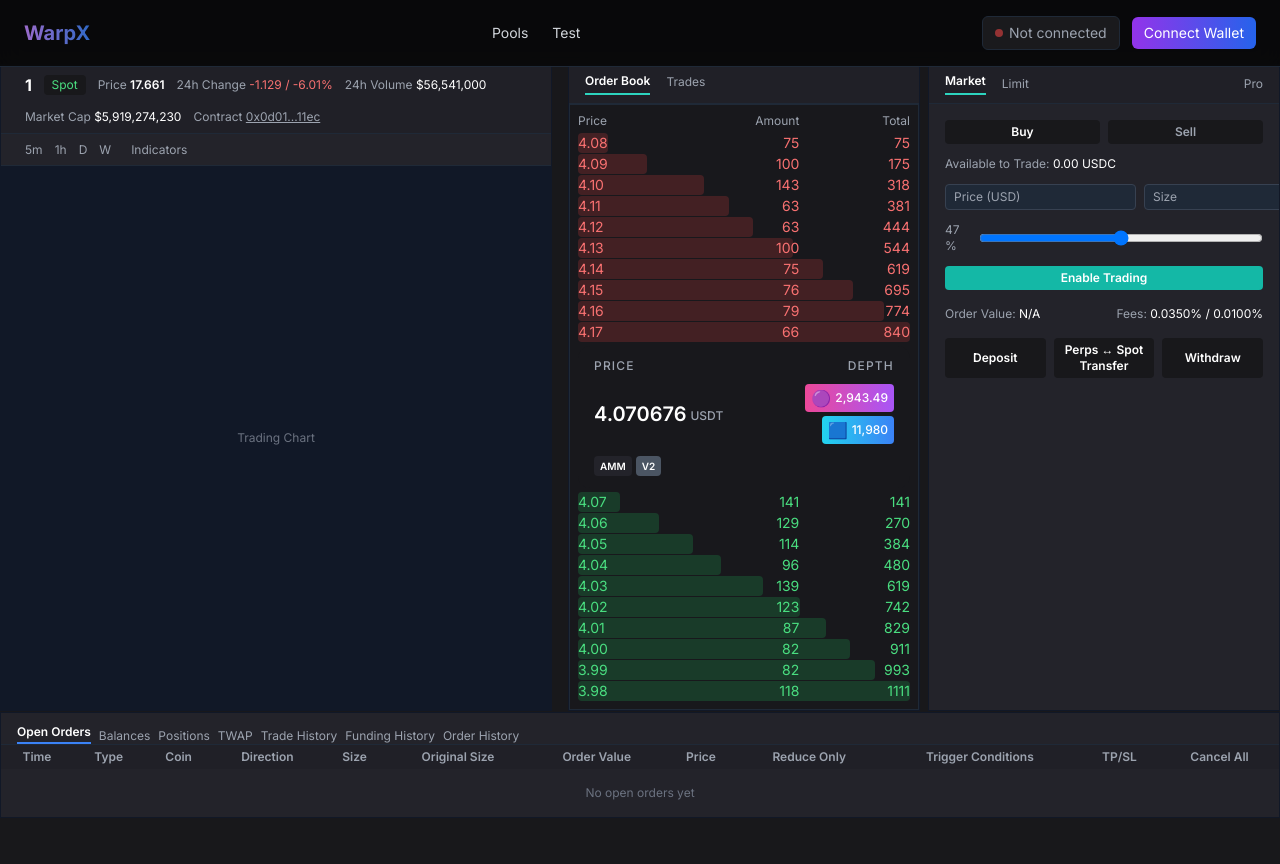
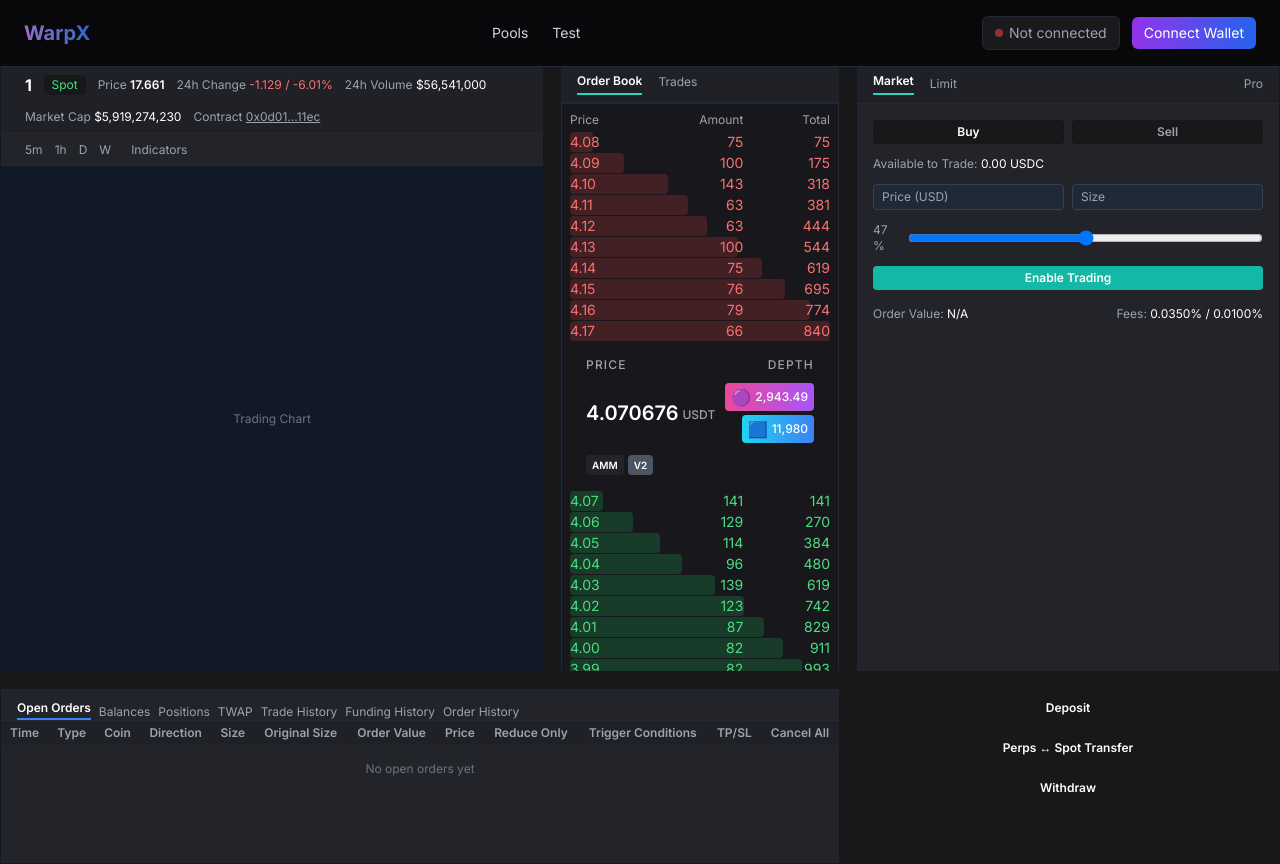
Before and after one commit to warpxprotocol/warpx-frontend, a Next.js app in the folder packages/frontend/: page /pools/1 in a window 1280 px wide. Built offline with nearby package versions, Linux system fonts and the light colour scheme.

Commit message:
order lay out fix

```diff
--- /dev/null
+++ b/packages/frontend/src/app/pools/[pair]/FundsActionSection.tsx
@@ -0,0 +1,17 @@
+import React from 'react';
+
+export default function FundsActionSection() {
+  return (
+    <div className="flex flex-col gap-2 mt-1 w-full">
+      <button className="w-full bg-[#18181B] text-xs text-white py-2 rounded font-semibold">
+        Deposit
+      </button>
+      <button className="w-full bg-[#18181B] text-xs text-white py-2 rounded font-semibold">
+        Perps ↔ Spot Transfer
+      </button>
+      <button className="w-full bg-[#18181B] text-xs text-white py-2 rounded font-semibold">
+        Withdraw
+      </button>
+    </div>
+  );
+}
--- a/packages/frontend/src/app/pools/[pair]/OrderTableSection.tsx
+++ b/packages/frontend/src/app/pools/[pair]/OrderTableSection.tsx
@@ -2,7 +2,7 @@
 
 export default function OrderTableSection() {
   return (
-    <section className="bg-[#23232A] border border-gray-900 flex flex-col overflow-hidden">
+    <section className="bg-[#23232A] border border-gray-900 flex flex-col overflow-hidden h-full">
       {/* 탭 */}
       <div className="flex flex-wrap gap-2 border-b border-gray-800 px-4 pt-2 pb-0 text-xs h-8 items-end">
         <button className="text-white font-semibold border-b-2 border-blue-500 pb-0.5">
--- a/packages/frontend/src/app/pools/[pair]/TradeSection.tsx
+++ b/packages/frontend/src/app/pools/[pair]/TradeSection.tsx
@@ -2,7 +2,7 @@
 
 export default function TradeSection() {
   return (
-    <div className="bg-[#23232A] border border-gray-900 flex-1 flex flex-col overflow-hidden min-w-0">
+    <div className="bg-[#23232A] border border-gray-900 flex-1 flex flex-col overflow-hidden min-w-0 h-full">
       <div className="flex items-center px-4 py-2 border-b border-gray-800 text-xs bg-[#202027] min-h-[38px]">
         <span className="text-white font-semibold mr-4 cursor-pointer border-b-2 border-teal-400 pb-1">
           Market
@@ -49,17 +49,6 @@
             Fees: <span className="text-white">0.0350% / 0.0100%</span>
           </span>
         </div>
-        <div className="flex gap-2 mt-1">
-          <button className="flex-1 bg-[#18181B] text-xs text-white py-1 rounded font-semibold">
-            Deposit
-          </button>
-          <button className="flex-1 bg-[#18181B] text-xs text-white py-1 rounded font-semibold">
-            Perps ↔ Spot Transfer
-          </button>
-          <button className="flex-1 bg-[#18181B] text-xs text-white py-1 rounded font-semibold">
-            Withdraw
-          </button>
-        </div>
       </div>
     </div>
   );
--- a/packages/frontend/src/app/pools/[pair]/page.tsx
+++ b/packages/frontend/src/app/pools/[pair]/page.tsx
@@ -1,6 +1,7 @@
 import React from 'react';
 
 import ChartSection from './ChartSection';
+import FundsActionSection from './FundsActionSection';
 import OrderTableSection from './OrderTableSection';
 import OrderbookSection from './OrderbookSection';
 import TradeSection from './TradeSection';
@@ -8,21 +9,21 @@
 export default async function PoolDetailPage({ params }: { params: { pair: string } }) {
   const awaitedParams = await params;
   return (
-    <main className="w-full min-h-screen bg-[#18181B] p-0">
-      {/* 상단: 차트(3/5) | 오더북+트레이드(2/5, 가로 2분할) */}
-      <div
-        className="w-full grid grid-cols-1 xl:grid-cols-[3fr_2fr] gap-2 xl:gap-4"
-        style={{ height: '80vh' }}
-      >
+    <main className="w-full min-h-screen bg-[#18181B] p-0 grid grid-rows-[76vh_minmax(8vh,auto)] grid-cols-1 xl:grid-cols-[3fr_1fr_1fr] gap-2 xl:gap-4">
+      <div className="row-start-1 col-start-1 col-span-1 xl:col-span-1">
         <ChartSection pair={awaitedParams.pair} />
-        <section className="h-full flex flex-row gap-2">
-          <OrderbookSection />
-          <TradeSection />
-        </section>
       </div>
-      {/* 하단: 오더/포지션/잔고 등 탭만, 컴팩트하게 */}
-      <div className="w-full mt-2" style={{ minHeight: '8vh' }}>
+      <div className="row-start-1 col-start-2 col-span-1">
+        <OrderbookSection />
+      </div>
+      <div className="row-start-1 col-start-3 col-span-1">
+        <TradeSection />
+      </div>
+      <div className="row-start-2 col-start-1 col-span-2">
         <OrderTableSection />
+      </div>
+      <div className="row-start-2 col-start-3 col-span-1">
+        <FundsActionSection />
       </div>
     </main>
   );
```
